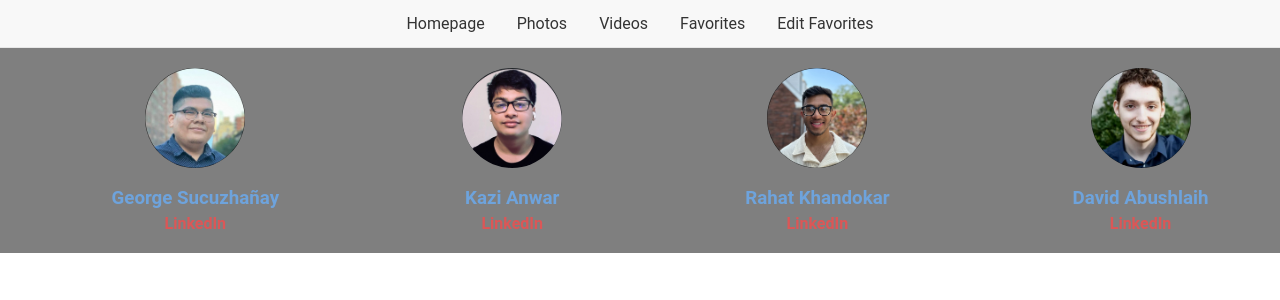
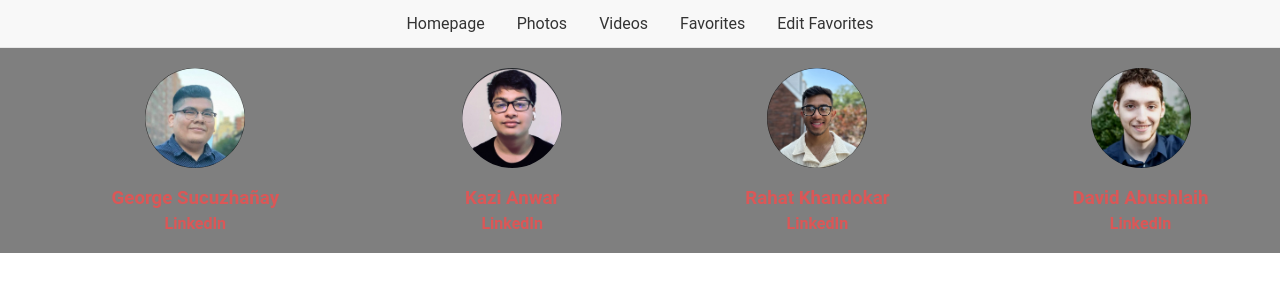
Before and after one commit to Kazi27/moodboard-frontend, a React (Create React App) app in the folder src/: page /team in a window 1280 px wide. Shown: the top 300 px of the page. Built offline with nearby package versions, Linux system fonts and the light colour scheme.

Commit message:
/team/rahat

```diff
--- a/src/App.js
+++ b/src/App.js
@@ -1,18 +1,24 @@
 import React from 'react';
+import { BrowserRouter as Router, Routes, Route } from 'react-router-dom';
 import { Provider } from 'react-redux';
-import { BrowserRouter as Router, Route, Routes } from 'react-router-dom';
 import { configureStore } from '@reduxjs/toolkit';
 
+// Import your reducers and other components
 import unsplashReducer from './store/slices/unsplashSlice';
 import pexelsReducer from './store/slices/pexelsSlice';
-import Team from './team'; // Import the Team component
-
+import Team from './team';
+import TeamMemberDetail from './TeamMemberDetail'; // Import the TeamMemberDetail component
 import Homepage from './homepage';
 import Unsplash from './unsplash';
 import Pexels from './pexels';
 import Favorites from './favorites';
 import Navbar from './navbar';
 import EditFavorities from './editFavorites';
+
+// Your team members data, which should be passed to Team and TeamMemberDetail components
+const teamMembers = [
+  // ... your team members data ...
+];
 
 // Configure Redux store
 const store = configureStore({
@@ -33,7 +39,8 @@ function App() {
           <Route path="/videos" element={<Pexels />} />
           <Route path="/favorites" element={<Favorites />} />
           <Route path="/edit-favorites" element={<EditFavorities />} />
-          <Route path="/team" element={<Team />} /> {/* This line added for /team route */}
+          <Route path="/team" element={<Team teamMembers={teamMembers} />} />
+          <Route path="/team/:memberName" element={<TeamMemberDetail teamMembers={teamMembers} />} />
           {/* Add other specific routes as needed */}
         </Routes>
       </Router>
--- /dev/null
+++ b/src/TeamMemberDetail.js
@@ -0,0 +1,30 @@
+import React from 'react';
+import { useParams } from 'react-router-dom';
+
+// Helper function to normalize names for URL matching
+const normalizeString = (str) => {
+  return str.normalize("NFD").replace(/[\u0300-\u036f]/g, "").replace(/[\W_]+/g,"").toLowerCase();
+};
+
+const TeamMemberDetail = ({ teamMembers }) => {
+  const { memberName } = useParams();
+
+  // Find the team member whose normalized name matches the normalized URL parameter
+  const member = teamMembers.find(m =>
+    normalizeString(m.name) === normalizeString(memberName)
+  );
+
+  if (!member) {
+    return <div>Member not found</div>;
+  }
+
+  return (
+    <div>
+      <h2>{member.name}</h2>
+      <img src={member.image} alt={member.name} />
+      <p><a href={member.linkedin} target="_blank" rel="noopener noreferrer">LinkedIn</a></p>
+    </div>
+  );
+};
+
+export default TeamMemberDetail;
--- a/src/team.js
+++ b/src/team.js
@@ -1,6 +1,7 @@
 import React from 'react';
-import { useParams } from 'react-router-dom';
-import './styles.css';
+import { Link } from 'react-router-dom';
+
+// Assuming you have imported the team members' images
 import kazi from './kazi.png'
 import george from './george.png'
 import david from './david.png'
@@ -18,8 +19,11 @@ const Team = () => {
     <div className="team">
       {teamMembers.map((member, index) => (
         <div key={index} className="team-member">
-          <img src={member.image} alt={member.name} />
-          <h3>{member.name}</h3>
+          {/* Create a Link for each team member */}
+          <Link to={`/team/${member.name.split(" ").join("")}`}>
+            <img src={member.image} alt={member.name} />
+            <h3>{member.name}</h3>
+          </Link>
           <a href={member.linkedin} target="_blank" rel="noopener noreferrer">LinkedIn</a>
         </div>
       ))}
```
